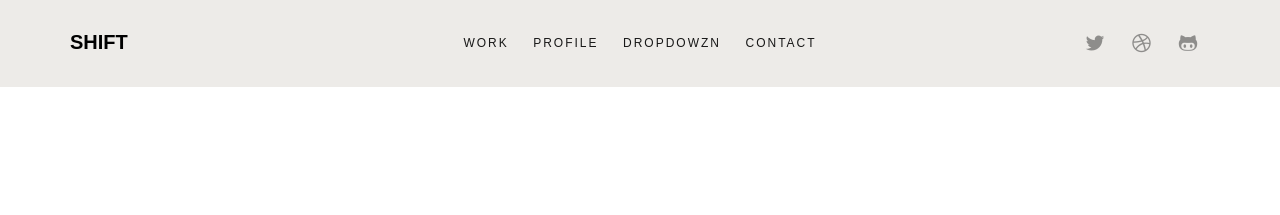
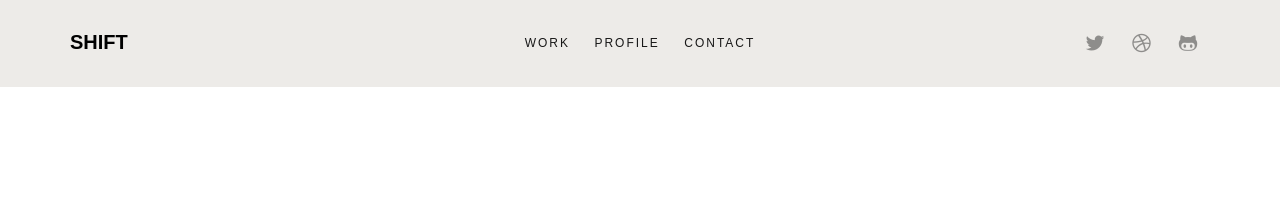
Before and after one commit to Abdulmaajied/alphagrafix, a Jekyll site: the page built from index.html, in a window 1280 px wide. Shown: the top 215 px of the page. Built offline with Jekyll 4.4.1, drawn with Linux system fonts in a browser that asks for light colours; some web fonts are replaced.

Commit message:
removed the drop down nav

```diff
--- a/_includes/nav.html
+++ b/_includes/nav.html
@@ -7,15 +7,6 @@
       <ul>
         <li><a class="{% if page.url == '/work.html' %}current{% endif %}" href="{{site.baseurl}}/work.html">Work</a></li>
         <li><a class="{% if page.url == '/about.html' %}current{% endif %}" href="{{site.baseurl}}/about.html">Profile</a></li>
-        <li class="has-dropdown">
-          <a href="#">Dropdowzn</a>
-          <ul class="dropdown">
-            <li><a class="{% if page.url == '/' %}current{% endif %}" href="{{site.baseurl/}}">Web Design</a></li>
-            <li><a class="{% if page.url == '/' %}current{% endif %}" href="{{site.baseurl/}}">eCommerce</a></li>
-            <li><a class="{% if page.url == '/' %}current{% endif %}" href="{{site.baseurl/}}">Branding</a></li>
-            <li><a class="{% if page.url == '/' %}current{% endif %}" href="{{site.baseurl/}}">API</a></li>
-          </ul>
-        </li>
         <li><a class="{% if page.url == '/contact.html' %}current{% endif %}" href="{{site.baseurl}}/contact.html">Contact</a></li>
       </ul>
     </div>
```
